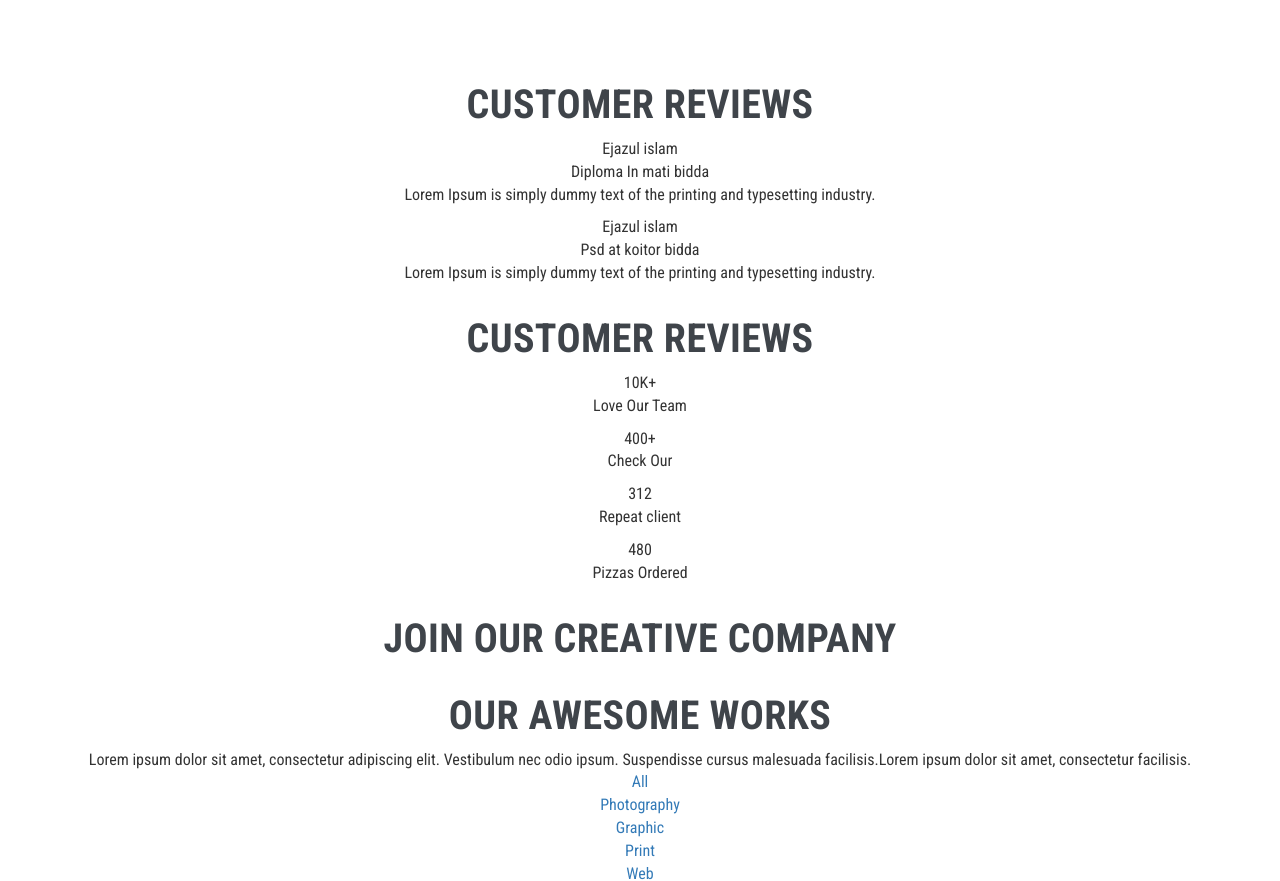
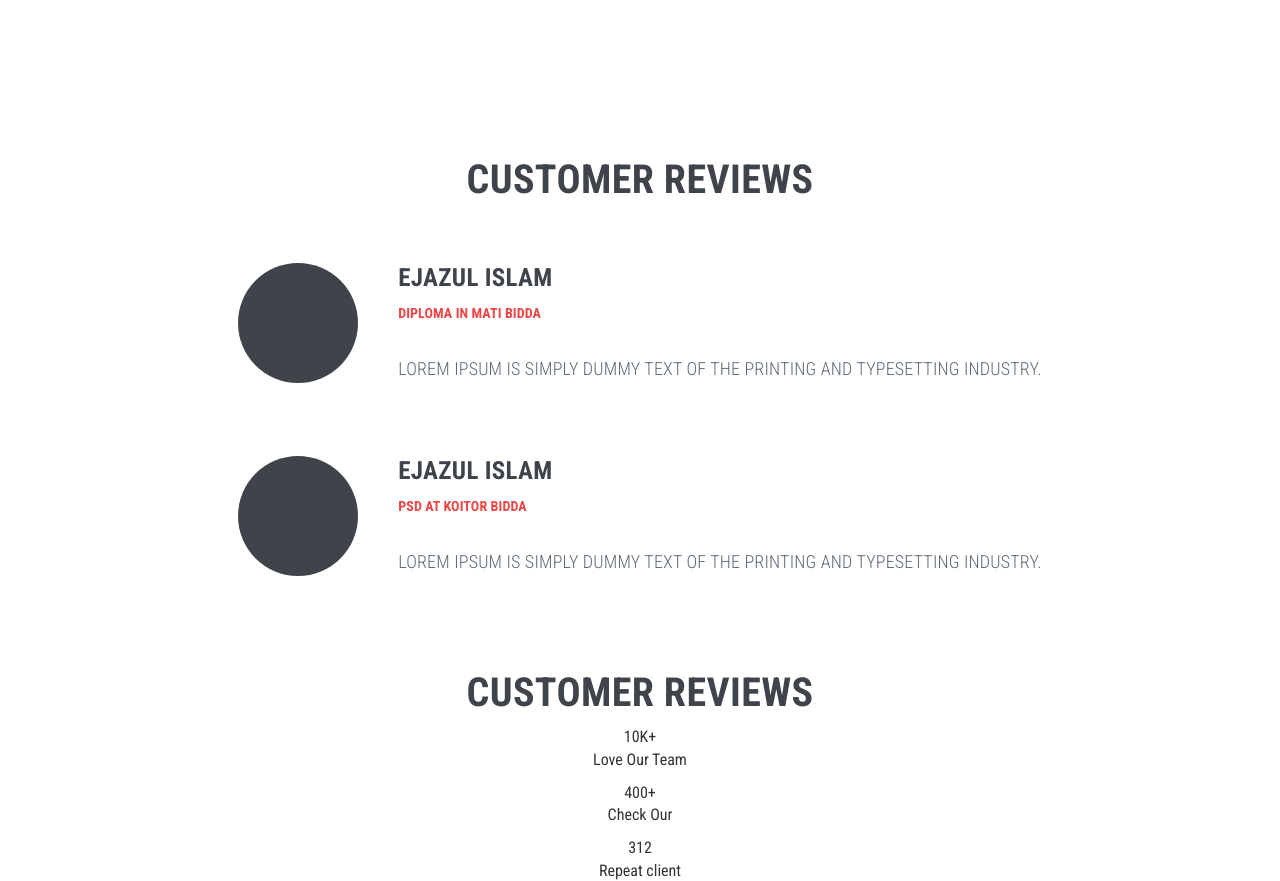
Before and after one commit to AAtamaniuk/Adventurer, a website: page src/index.html in a window 1280 px wide. Shown: the part 3654-4535 px from the top of the page. Drawn offline with nearby package versions, Linux system fonts and the light colour scheme; files that its build step writes are made by us from their sources.

Commit message:
Add review section

```diff
--- /dev/null
+++ b/src/sass/components/review.scss
@@ -0,0 +1,76 @@
+@import "../vars.scss";
+@import "../mixins.scss";
+
+.review__title {
+  margin-top: 95px;
+  margin-bottom: 60px;
+}
+
+.review-card {
+  margin-bottom: 65px;
+
+  font-size: 0;
+}
+
+.review-card__img-wrap {
+  display: inline-block;
+
+  width: 120px;
+  height: 120px;
+
+  vertical-align: top;
+
+  border-radius: 50%;
+  background-color: $charcoal-grey;
+}
+
+.review-card__info {
+  display: inline-block;
+
+  padding-left: 40px;
+
+  vertical-align: top;
+}
+
+.review-card__title {
+  margin-bottom: 13px;
+
+  color: $charcoal-grey;
+  font-size: 25px;
+  font-weight: bold;
+  font-style: normal;
+  font-stretch: condensed;
+  line-height: normal;
+
+  text-align: left;
+  letter-spacing: 0.3px;
+  text-transform: uppercase;
+}
+
+.review-card__subtitle {
+  margin-bottom: 35px;
+
+  color: $tomato;
+  font-size: 14px;
+  font-weight: bold;
+  font-style: normal;
+  font-stretch: condensed;
+  line-height: normal;
+
+  text-align: left;
+  letter-spacing: 0.1px;
+  text-transform: uppercase;
+}
+
+.review-card__text {
+  color: $slate-grey;
+  font-size: 18px;
+  font-weight: 300;
+  font-style: normal;
+  font-stretch: condensed;
+  line-height: 1.39;
+
+  text-align: left;
+  letter-spacing: 0.2px;
+  text-transform: uppercase;
+}
--- a/src/sass/style.scss
+++ b/src/sass/style.scss
@@ -11,3 +11,4 @@
 @import "components/service.scss";
 @import "components/join.scss";
 @import "components/offer.scss";
+@import "components/review.scss";
--- a/src/template/reviews.html
+++ b/src/template/reviews.html
@@ -2,25 +2,28 @@
   <div class="row">
     <div class="col-xs-12 text-center">
 
-      <h2 class="section-title">Customer reviews</h2>
+      <h2 class="section-title review__title">Customer reviews</h2>
 
       <div class="review-card">
         <div class="review-card__img-wrap"></div>
+        <div class="review-card__info">
           <div class="review-card__title">Ejazul islam</div>
           <div class="review-card__subtitle">Diploma In mati bidda</div>
           <p class="review-card__text">Lorem Ipsum is simply dummy text of the printing and
             typesetting industry.
-        </p>
+          </p></div>
       </div>
 
       <div class="review-card">
         <div class="review-card__img-wrap"></div>
+        <div class="review-card__info">
           <div class="review-card__title">Ejazul islam</div>
           <div class="review-card__subtitle">Psd at koitor bidda</div>
           <p class="review-card__text">Lorem Ipsum is simply dummy text of the printing and
             typesetting industry.
           </p>
         </div>
+      </div>
 
     </div>
   </div>
```
Also changed, not shown: build/css/style.css, build/css/style.min.css, build/index.html. Lines whose indentation alone changed are shown as unchanged.
